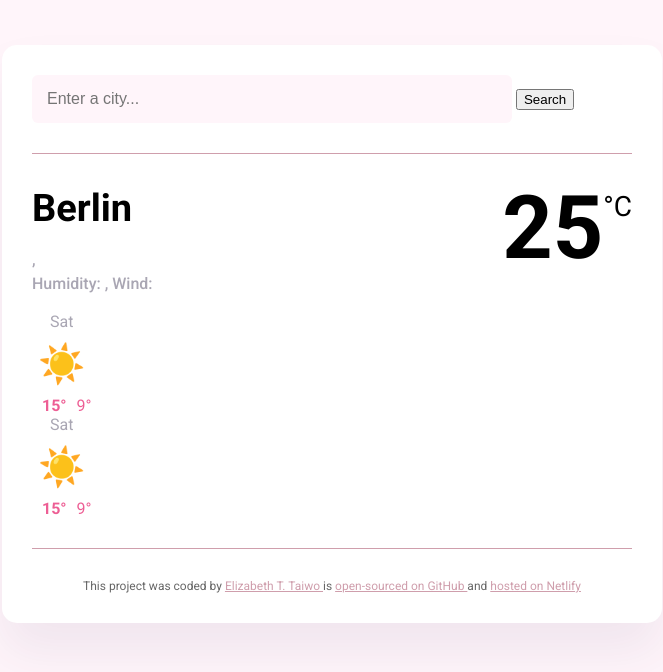
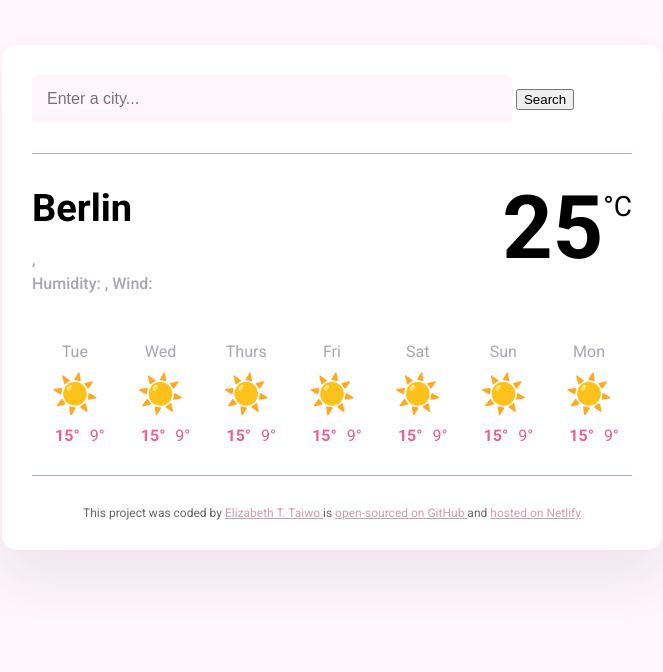
Before and after one commit to ifelsewhat/wetter-prognose, a plain HTML site: page index.html in a window 1280 px wide. Shown: the whole page, without its empty margins (308-971 px from the left). Drawn offline with nearby package versions, Linux system fonts and the light colour scheme; no server answers.

Commit message:
Injected the forecast HTML from JS

```diff
--- a/index.html
+++ b/index.html
@@ -45,30 +45,7 @@
           </div>
         </div>
 
-        <div class="weather-forecast">
-          <div class="weather-forceast-day">
-            <div class="weather-forecast-date">Sat</div>
-            <div class="weather-forecast-icon">☀️</div>
-            <div class="weather-forecast-temperatures">
-              <div class="weather-forecast-temperature">
-                <strong>15°</strong>
-              </div>
-              <div class="weather-forceast-temperature">9°</div>
-            </div>
-          </div>
-        </div>
-        <div class="weather-forecast">
-          <div class="weather-forceast-day">
-            <div class="weather-forecast-date">Sat</div>
-            <div class="weather-forecast-icon">☀️</div>
-            <div class="weather-forecast-temperatures">
-              <div class="weather-forecast-temperature">
-                <strong>15°</strong>
-              </div>
-              <div class="weather-forceast-temperature">9°</div>
-            </div>
-          </div>
-        </div>
+        <div class="weather-forecast" id="forecast"></div>
       </main>
 
       <footer>
--- a/src/index.js
+++ b/src/index.js
@@ -55,7 +55,33 @@
   searchCity(searchInput.value);
 }
 
+function displayForecast() {
+  let forecastElement = document.querySelector("#forecast");
+
+  let days = ["Tue", "Wed", "Thurs", "Fri", "Sat", "Sun", "Mon"];
+  let forecastHtml = "";
+
+  days.forEach(function (day) {
+    forecastHtml =
+      forecastHtml +
+      `
+          <div class="weather-forceast-day">
+            <div class="weather-forecast-date">${day}</div>
+            <div class="weather-forecast-icon">☀️</div>
+            <div class="weather-forecast-temperatures">
+              <div class="weather-forecast-temperature">
+                <strong>15°</strong>
+              </div>
+              <div class="weather-forceast-temperature">9°</div>
+            </div>
+          </div>
+        `;
+  });
+  forecastElement.innerHTML = forecastHtml;
+}
+
 let searchFormElement = document.querySelector("#search-form");
 searchFormElement.addEventListener("submit", handleSearchSubmit);
 
 searchCity("Lagos");
+displayForecast();
--- a/src/style.css
+++ b/src/style.css
@@ -86,6 +86,8 @@
 
 .weather-forecast {
   display: flex;
+  justify-content: space-around;
+  margin-top: 30px;
 }
 
 .weather-forecast-date {
```
